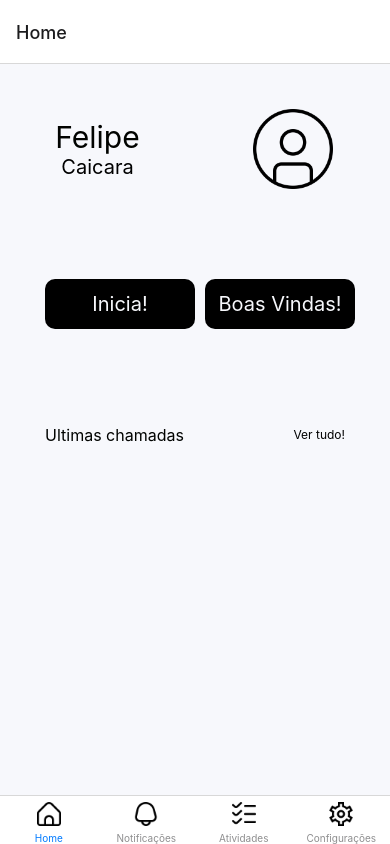
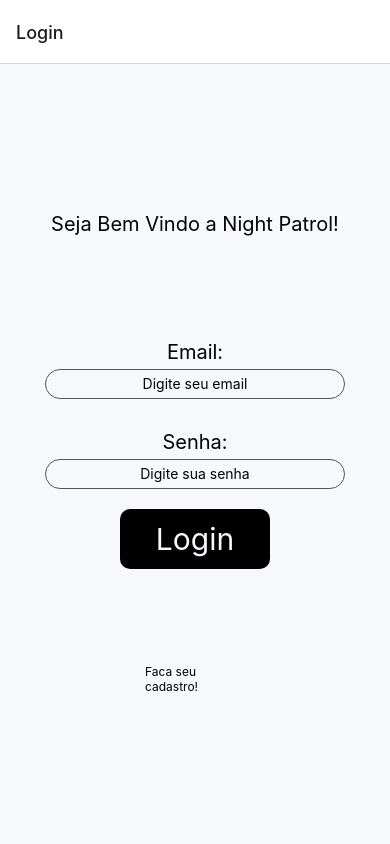
Before and after one commit to felipeFransa/night-patrol, a React Native app: screen /Login in a window 390 px wide. Built offline with nearby package versions, Linux system fonts and the light colour scheme.

Commit message:
version.1.6.6

```diff
--- a/App.tsx
+++ b/App.tsx
@@ -5,12 +5,14 @@
 import { ThemeBTN, TextBTN } from './styleGlobal'
 
 import MainStack from './src/routes/stack.routes';
+import StackAuth from './src/routes/Auth.routes';
 
 import  light from './src/theme/light';
 import dark from './src/theme/dark';
 
 const app = () => {
-  const [theme, setTheme] = useState(light)
+  const [theme, setTheme] = useState(light);
+  const [auth, setAuth] = useState(false)
 
   const hanldeTheme = () => {
     const newTheme = theme === light ? dark : light;
@@ -20,7 +22,7 @@
   return (
     <NavigationContainer>
       <ThemeProvider theme={theme}>
-        <MainStack />
+        {auth ? <MainStack/> : <StackAuth/>}
       </ThemeProvider>
     </NavigationContainer>
   );
--- /dev/null
+++ b/src/routes/Auth.routes.tsx
@@ -0,0 +1,15 @@
+import { createNativeStackNavigator } from '@react-navigation/native-stack';
+
+const StackAuth = createNativeStackNavigator();
+
+import { SignUp } from '../screens/SignUp';
+import { Login } from '../screens/Login';
+
+export default () => {
+  return (
+    <StackAuth.Navigator>
+      <StackAuth.Screen name='Login' component={Login}/>
+      <StackAuth.Screen name='SignUp' component={SignUp}/>
+    </StackAuth.Navigator>
+  )
+}
--- a/src/screens/Login/index.tsx
+++ b/src/screens/Login/index.tsx
@@ -1,22 +1,51 @@
 import React, { useState, useEffect } from "react";
+import { Users } from '../../../api';
+import { useAsyncStorage } from "@react-native-async-storage/async-storage";
+import { useNavigation } from '@react-navigation/native';
 import * as C from './style';
 
+export type UserAdminProps = {
+  _id: string;
+  email: string;
+  password: string;
+  address: string;
+  phoneNumber: string;
+  grupo?: string;
+}
+type Props = {
+  data: UserAdminProps;
+  onPress: () => void;
+}
 
 export const Login = () => {
+  const [nameBD, setNameBD] = useState(`@${Users.firstName}-${Users.address}`);
 
-  const [status, setStatus] = useState(false);
-  const [permission, setPermission] = useState('');
+  const [userAdmin, setUserAdmin] = useState<UserAdminProps>();
+  const [permission, setPermission] = useState(false);
   const [email, setEmail] = useState('');
   const [password, setPassword] = useState('');
 
+  const navigation = useNavigation();
+
+  const { getItem } = useAsyncStorage(nameBD);
+
+  const handleGoToRegister = () => {
+    navigation.navigate("SignUp")
+  }
+  useEffect(()=>{
+
+  },[])
+
   const handleVerify = async () => {
     try {
-      setStatus(!status);
-      setPermission('Acesso Liberado!');
-      setStatus(true);
+      const response = await getItem()
+      const user = response ? JSON.parse(response) : [];
+      setUserAdmin(user);
+      setPermission(true);
+      console.log(user);
     }catch(e) {
-      setStatus(true);
-      setPermission('Acesso Negado!')
+      alert('Usuario não encontrado')
+      setPermission(false)
     }
   }
 
@@ -41,14 +70,11 @@
             <C.TextButton>Login</C.TextButton>
           </C.Button>
         </C.ContainerForm>
-        {status  &&
-          <C.BoxPermissions>
-            <C.Permission>{permission}</C.Permission>
-          </C.BoxPermissions>
-        }
-        <C.ToRegister>
-          Faca seu cadastro!
-        </C.ToRegister>
+        <C.ButtonToRegister onPress={handleGoToRegister}>
+          <C.ToRegister>
+            Faca seu cadastro!
+          </C.ToRegister>
+        </C.ButtonToRegister>
       </C.Container>
   )
 }
--- a/src/screens/Login/style.ts
+++ b/src/screens/Login/style.ts
@@ -62,6 +62,13 @@
   font-size: 30px;
   color: ${({theme})=> theme.COLORS.BACKGROUND};
 `
+export const ButtonToRegister = styled.TouchableOpacity`
+  width: 100px;
+  height: 60px;
+  display: flex;
+  justify-content: center;
+  align-items: center;
+`
 export const ToRegister = styled.Text`
   font-size: 12px;
   color: ${({ theme }) => theme.COLORS.TEXT_PRIMARY};
--- a/src/screens/SignUp/index.tsx
+++ b/src/screens/SignUp/index.tsx
@@ -1,8 +1,46 @@
-import React from "react";
+import React, { useState }from "react";
+import { Users } from '../../../api';
+import uuid from 'react-native-uuid';
+import { useAsyncStorage } from "@react-native-async-storage/async-storage";
+import { useNavigation } from '@react-navigation/native';
 import * as C from './style';
 
+export type UserAdminProps = {
+  _id: string;
+  email: string;
+  password: string;
+  address: string;
+  phoneNumber: string;
+  grupo?: string;
+}
+type Props = {
+  data: UserAdminProps;
+  onPress: () => void;
+}
 
 export const SignUp = () => {
+  const [nameBD, setNameBD] = useState(`@${Users.firstName}-${Users.address}`);
+  const [userAdmin, setUserAdmin] = useState<UserAdminProps>();
+  const [permission, setPermission] = useState(false);
+  const [email, setEmail] = useState('');
+  const [password, setPassword] = useState('');
+
+  const navigation = useNavigation();
+
+  const { getItem } = useAsyncStorage(nameBD);
+
+  const handleGoToRegister = () => {
+    navigation.navigate("Login")
+  }
+  const newUserSignup = () => {
+    try {
+      const id = uuid.v4();
+
+    }catch(error){
+      console.log(error);
+      alert('Não foi possível cadastro esse usuario')
+    }
+  }
   return (
       <C.Container>
         <C.ContainerLogo>
--- a/src/screens/home/index.tsx
+++ b/src/screens/home/index.tsx
@@ -23,16 +23,25 @@
   const [nameBD, setNameBD] = useState(`@${Users.firstName}-${Users.address}`);
 
   const navigation = useNavigation();
-  const { getItem } = useAsyncStorage(nameBD);
+  const { getItem, removeItem } = useAsyncStorage(nameBD);
 
   const handleFetchNotifications = async () => {
     try {
       const response = await getItem()
-    const data = response ? JSON.parse(response) : [];
+      const data = response ? JSON.parse(response) : [];
       setData(data);
       console.log(data)
     }catch(err){
       console.log(err);
+    }
+  }
+  const handleRemoveListNotifications = async () => {
+    try {
+      const response = await removeItem();
+      console.log(response)
+      alert('Mensagens deletadas')
+    }catch(err) {
+      alert('Erro ao delete Mensagens')
     }
   }
   useFocusEffect(useCallback(()=>{
@@ -59,8 +68,8 @@
         <C.Button onPress={handleStartPatrol}>
           <C.TextButton>Inicia!</C.TextButton>
         </C.Button>
-        <C.Button>
-          <C.TextButton>Boas Vindas!</C.TextButton>
+        <C.Button onPress={handleRemoveListNotifications}>
+          <C.TextButton>Delete</C.TextButton>
         </C.Button>
        </C.BoxButton>
 
```
